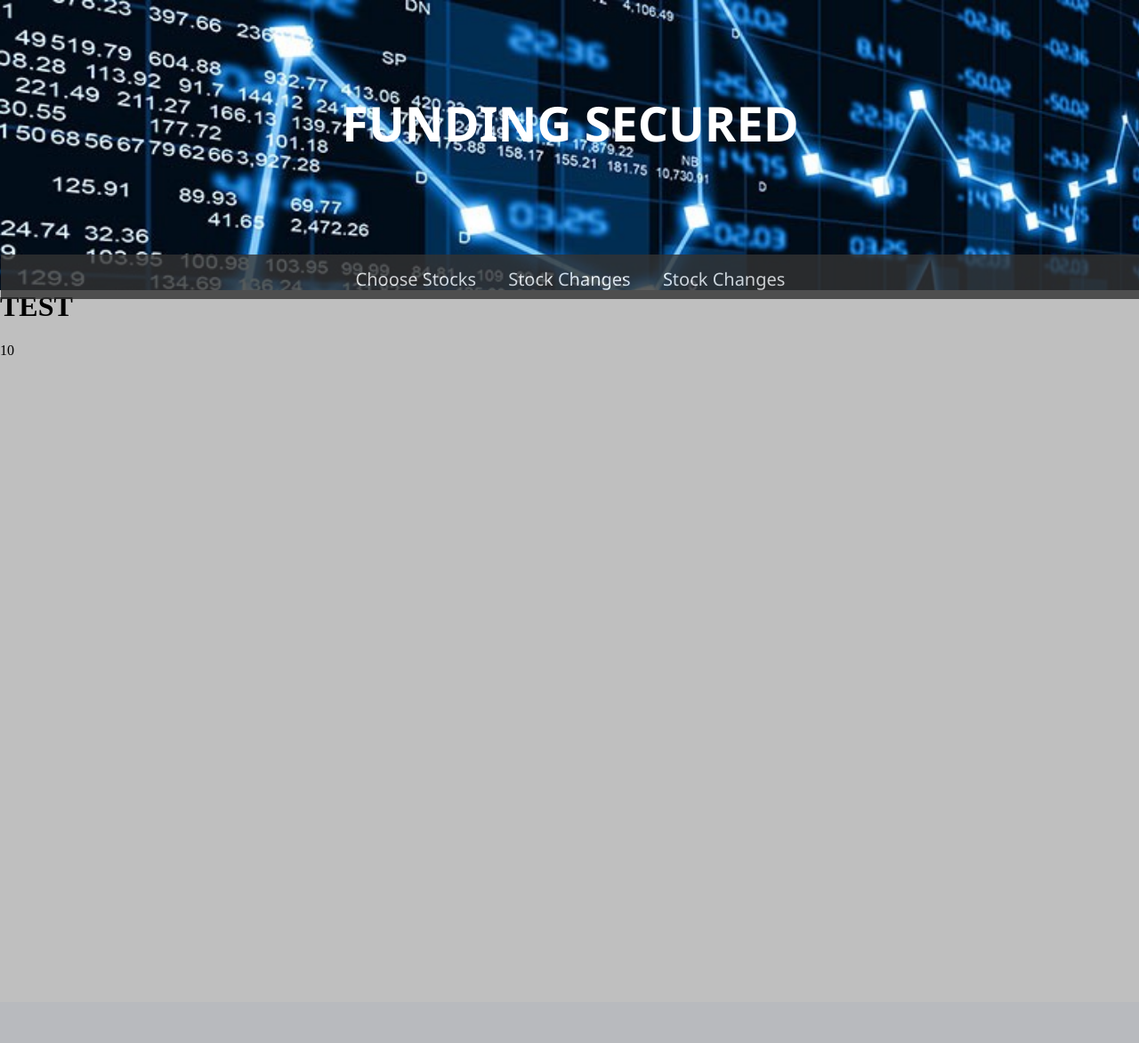
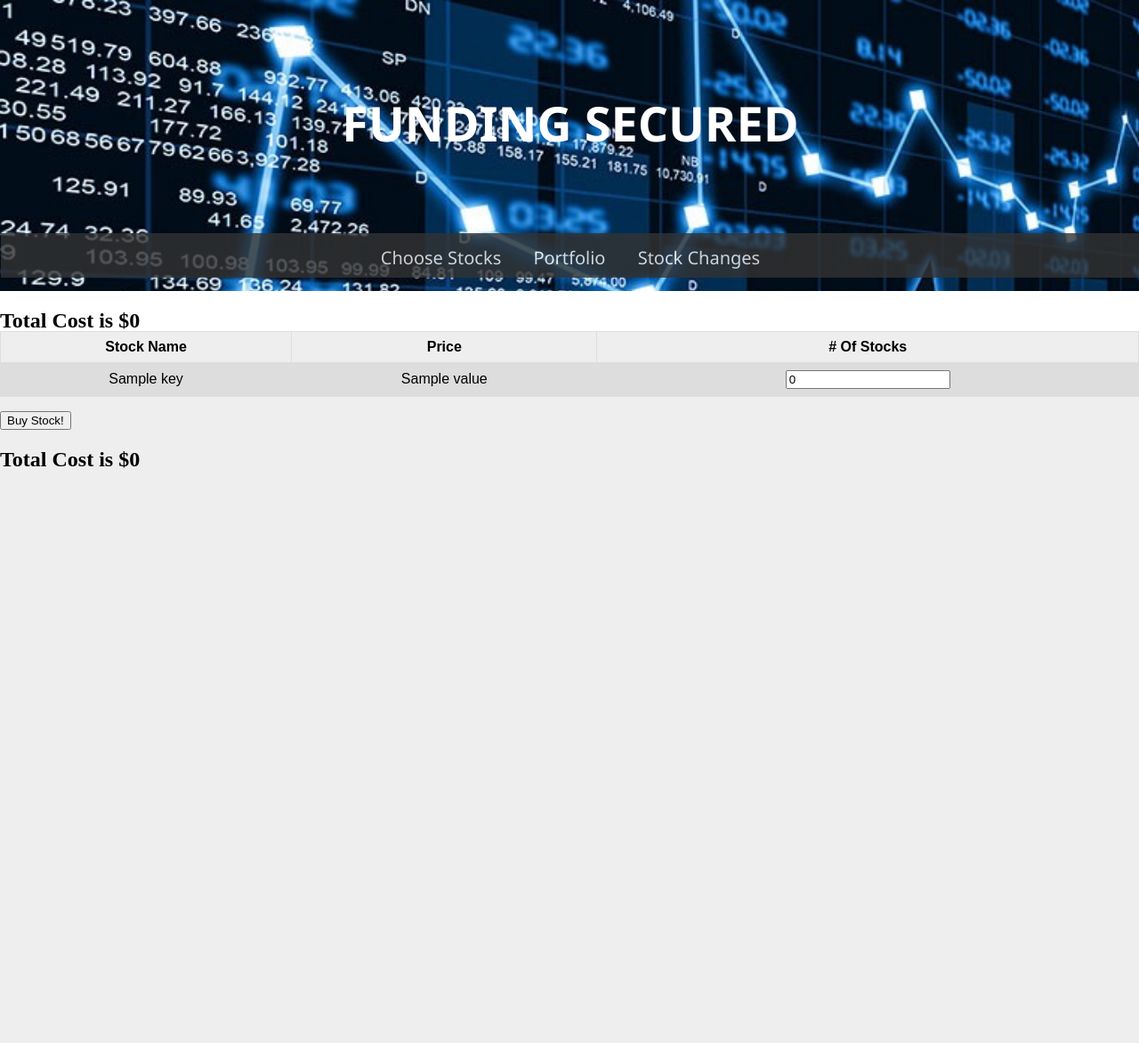
Before and after one commit to jed326/AutoTrader, a Python web app: template FlaskBackend/templates/stockchooser.html in a window 1280 px wide. Shown: the whole page at 89% size. Before the commit the page ends 399 px from the top, so only its background shows below. Run offline with Jinja, Linux system fonts and the light colour scheme; the template is opened without the code that fills it: most values are stand-ins (such as "Sample title", 1, 10 or a date in 2020).

Commit message:
added final page

```diff
--- a/FlaskBackend/static/styles/jeff.css
+++ b/FlaskBackend/static/styles/jeff.css
@@ -52,7 +52,7 @@ li a:hover {
 }
 
 .tabs {
-    margin-top: 111px;
+    margin-top: 87px;
     width: 100%;
     text-align: center;
 }
@@ -60,5 +60,25 @@ li a:hover {
 .bodyofpage {
     height: 100%;
     margin-top: -22px;
-    background-color: #BFBFBF;
+    background-color: #EEEEEE;
 }
+
+.stocktable {
+    width: 100%;
+}
+
+table {
+    font-family: arial, sans-serif;
+    border-collapse: collapse;
+    width: 100%;
+}
+
+td, th {
+    border: 1px solid #dddddd;
+    text-align: center;
+    padding: 8px;
+}
+
+tr:nth-child(even) {
+    background-color: #dddddd;
+}
--- a/FlaskBackend/templates/stockchooser.html
+++ b/FlaskBackend/templates/stockchooser.html
@@ -3,6 +3,10 @@
     <title>Choose Your Stocks</title>
     <meta name="viewport" content="width=device-width, initial-scale=1.0">
     <link rel= "stylesheet" href= "{{ url_for('static', filename='styles/jeff.css') }}">
+    <script
+			  src="https://code.jquery.com/jquery-3.3.1.js"
+			  integrity="sha256-2Kok7MbOyxpgUVvAk/HJ2jigOSYS2auK4Pfzbm7uH60="
+			  crossorigin="anonymous"></script>
   </head>
   <body>
     <div class = 'headerbackground'>
@@ -10,24 +14,59 @@
 
       <div class = "tabs">
       <ul>
-        <li class = "li-1"><a href="/home">Choose Stocks</a></li>
-        <li class = "li-2"><a href="/projects">Stock Changes</a></li>
-        <li class = "li-2"><a href="/people">Stock Changes</a></li>
+        <li><a href="/home">Choose Stocks</a></li>
+        <li><a href="/portfolio">Portfolio</a></li>
+        <li><a href="/people">Stock Changes</a></li>
       </ul>
 
     </div>
     </div>
 
 
+    <h2 id = "TotalCost">Total Cost is $0</h2>
+    <div class = "bodyofpage">
+      <form>
+    <table align="center">
+      <tr>
+        <th>Stock Name</th>
+        <th>Price</th>
+        <th># Of Stocks</th>
+      </tr>
+        {% for key, value in stocks.items() %}
+          <tr>
+            <td>{{key}}</td>
+            <td id = "value{{loop.index}}">{{value}}</td>
+            <td><input type="number" name="Number" value = 0 min = 0 oninput="validity.valid||(value='');" id = "input{{loop.index}}"></td>
+          </tr>
+        {% endfor %}
+    </table>
 
-    <div class = "bodyofpage">
-      <h1>TEST</h1>
-      {% for stock in stocks %}
+  </form>
 
-            {{stock}}
 
-      {% endfor %}
+       <button type="button" id = "buy">Buy Stock!</button>
+      <h2 id = "TotalCost1">Total Cost is $0</h2>
 
     </div>
   </body>
 </html>
+
+<script>
+  $("input").change(function(){
+    var i;
+    var sum = 0;
+    var price = 0;
+    var inputname, value;
+    for (i = 1; i < 29; i++) {
+      inputname = "#input" + i.toString();
+      value = "#value" + i.toString();
+      price = parseFloat($(value).text());
+      sum += parseInt($(inputname).val()) * price;
+    }
+  console.log(sum);
+  sum = Number((sum).toFixed(2))
+  var final_string = "Total Cost is $" + sum.toString();
+  $('#TotalCost').text(final_string);
+  $('#TotalCost1').text(final_string);
+});
+</script>
```
Also changed, not shown: FlaskBackend/test.py (+7 -1 lines), FlaskBackend/static/img/AAPL.jpg (added).
